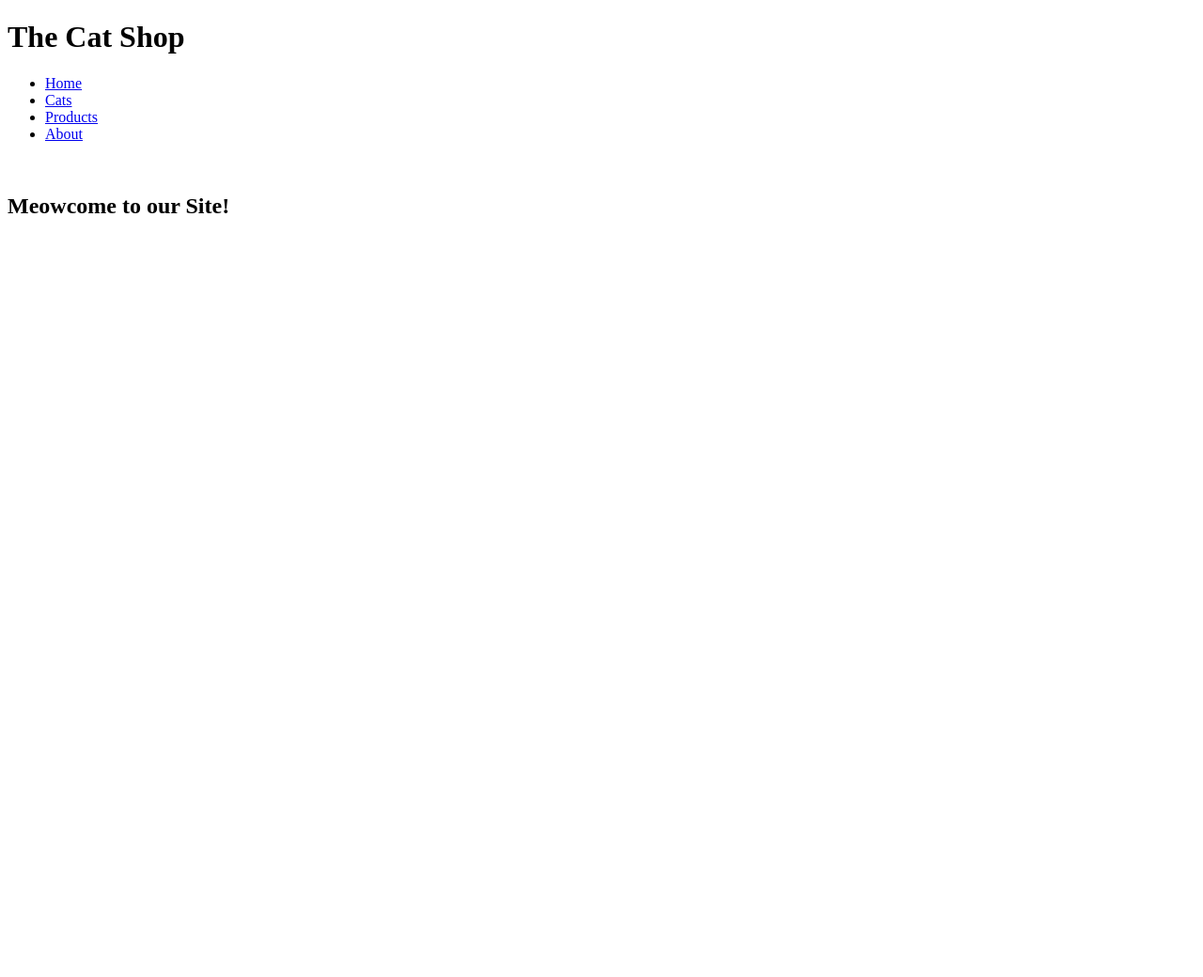
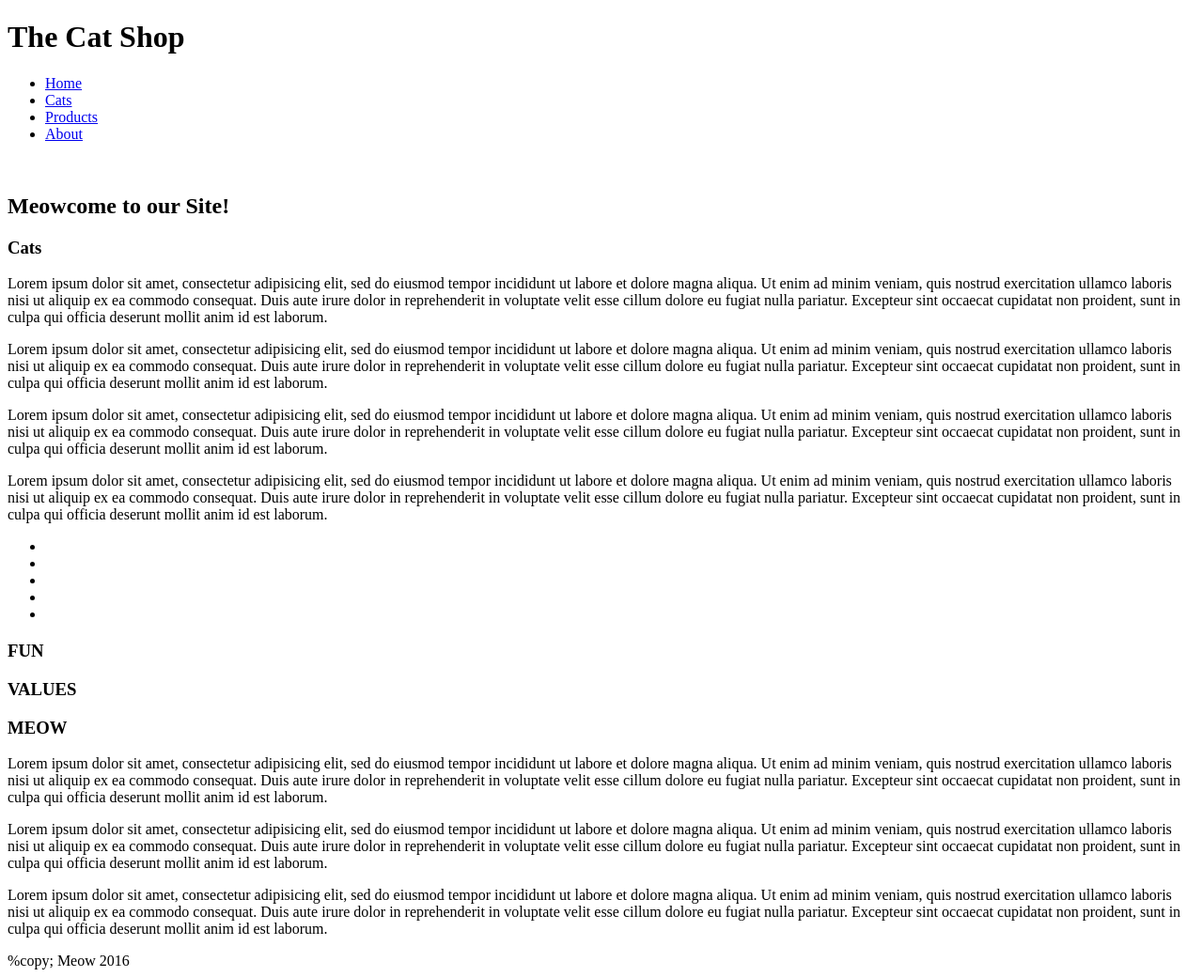
Before and after one commit to jpileto/css-layout-position, a plain HTML site: page index.html in a window 1280 px wide. Shown: the whole page at 94% size. Before the commit the page ends 800 px from the top, so only its background shows below. Drawn offline with Linux system fonts and the light colour scheme.

Commit message:
Finish writing in the html file

```diff
--- a/index.html
+++ b/index.html
@@ -28,15 +28,77 @@
           </div>
         </section>
 
+        <section id="cats" class="intro">
+          <h3>Cats</h3>
+          <p>Lorem ipsum dolor sit amet, consectetur adipisicing elit, sed do eiusmod tempor incididunt ut
+             labore et dolore magna aliqua. Ut enim ad minim veniam, quis nostrud exercitation ullamco laboris
+             nisi ut aliquip ex ea commodo consequat. Duis aute irure dolor in reprehenderit in voluptate velit esse
+             cillum dolore eu fugiat nulla pariatur. Excepteur sint occaecat cupidatat non proident, sunt in culpa qui
+             officia deserunt mollit anim id est laborum.</p>
+          <p>Lorem ipsum dolor sit amet, consectetur adipisicing elit, sed do eiusmod tempor incididunt ut
+             labore et dolore magna aliqua. Ut enim ad minim veniam, quis nostrud exercitation ullamco laboris
+             nisi ut aliquip ex ea commodo consequat. Duis aute irure dolor in reprehenderit in voluptate velit
+             esse cillum dolore eu fugiat nulla pariatur. Excepteur sint occaecat cupidatat non proident, sunt
+             in culpa qui officia deserunt mollit anim id est laborum.</p>
+          <p>Lorem ipsum dolor sit amet, consectetur adipisicing elit, sed do eiusmod tempor incididunt
+             ut labore et dolore magna aliqua. Ut enim ad minim veniam, quis nostrud exercitation ullamco
+             laboris nisi ut aliquip ex ea commodo consequat. Duis aute irure dolor in reprehenderit in voluptate
+             velit esse cillum dolore eu fugiat nulla pariatur. Excepteur sint occaecat cupidatat non proident,
+             sunt in culpa qui officia deserunt mollit anim id est laborum.</p>
+        </section>
 
+        <section id="products" class="description">
+          <p>Lorem ipsum dolor sit amet, consectetur adipisicing elit, sed do eiusmod tempor incididunt ut
+             labore et dolore magna aliqua. Ut enim ad minim veniam, quis nostrud exercitation ullamco laboris
+             nisi ut aliquip ex ea commodo consequat. Duis aute irure dolor in reprehenderit in voluptate velit
+             esse cillum dolore eu fugiat nulla pariatur. Excepteur sint occaecat cupidatat non proident, sunt
+             in culpa qui officia deserunt mollit anim id est laborum.</p>
 
+          <ul class="product-list">
+            <li class="product-picture"><img src="" alt=""></li>
+            <li class="product-picture"><img src="" alt=""></li>
+            <li class="product-picture"><img src="" alt=""></li>
+            <li class="product-picture"><img src="" alt=""></li>
+            <li class="product-picture"><img src="" alt=""></li>
+          </ul>
+        </section>
 
+        <section id="about">
+          <div class="all-about">
+            <div class="fun">
+              <h3>FUN</h3>
+            </div>
+            <div class="values">
+              <h3>VALUES</h3>
+            </div>
+            <div class="meow">
+              <h3>MEOW</h3>
+            </div>
 
-
-
+            <p>Lorem ipsum dolor sit amet, consectetur adipisicing elit, sed do
+               eiusmod tempor incididunt ut labore et dolore magna aliqua. Ut enim
+               ad minim veniam, quis nostrud exercitation ullamco laboris nisi ut
+               aliquip ex ea commodo consequat. Duis aute irure dolor in reprehenderit
+               in voluptate velit esse cillum dolore eu fugiat nulla pariatur. Excepteur
+               sint occaecat cupidatat non proident, sunt in culpa qui officia deserunt
+               mollit anim id est laborum.</p>
+            <p>Lorem ipsum dolor sit amet, consectetur adipisicing elit, sed do eiusmod
+               tempor incididunt ut labore et dolore magna aliqua. Ut enim ad minim veniam,
+               quis nostrud exercitation ullamco laboris nisi ut aliquip ex ea commodo consequat.
+               Duis aute irure dolor in reprehenderit in voluptate velit esse cillum dolore eu fugiat
+               nulla pariatur. Excepteur sint occaecat cupidatat non proident, sunt in culpa qui officia
+               deserunt mollit anim id est laborum.</p>
+            <p>Lorem ipsum dolor sit amet, consectetur adipisicing elit, sed do eiusmod tempor incididunt
+               ut labore et dolore magna aliqua. Ut enim ad minim veniam, quis nostrud exercitation ullamco
+               laboris nisi ut aliquip ex ea commodo consequat. Duis aute irure dolor in reprehenderit in
+               voluptate velit esse cillum dolore eu fugiat nulla pariatur. Excepteur sint occaecat cupidatat
+               non proident, sunt in culpa qui officia deserunt mollit anim id est laborum.</p>
+          </div>
+        </section>
       </main>
 
+      <footer>%copy; Meow 2016</footer>
+
     </div>
-
   </body>
 </html>
```
